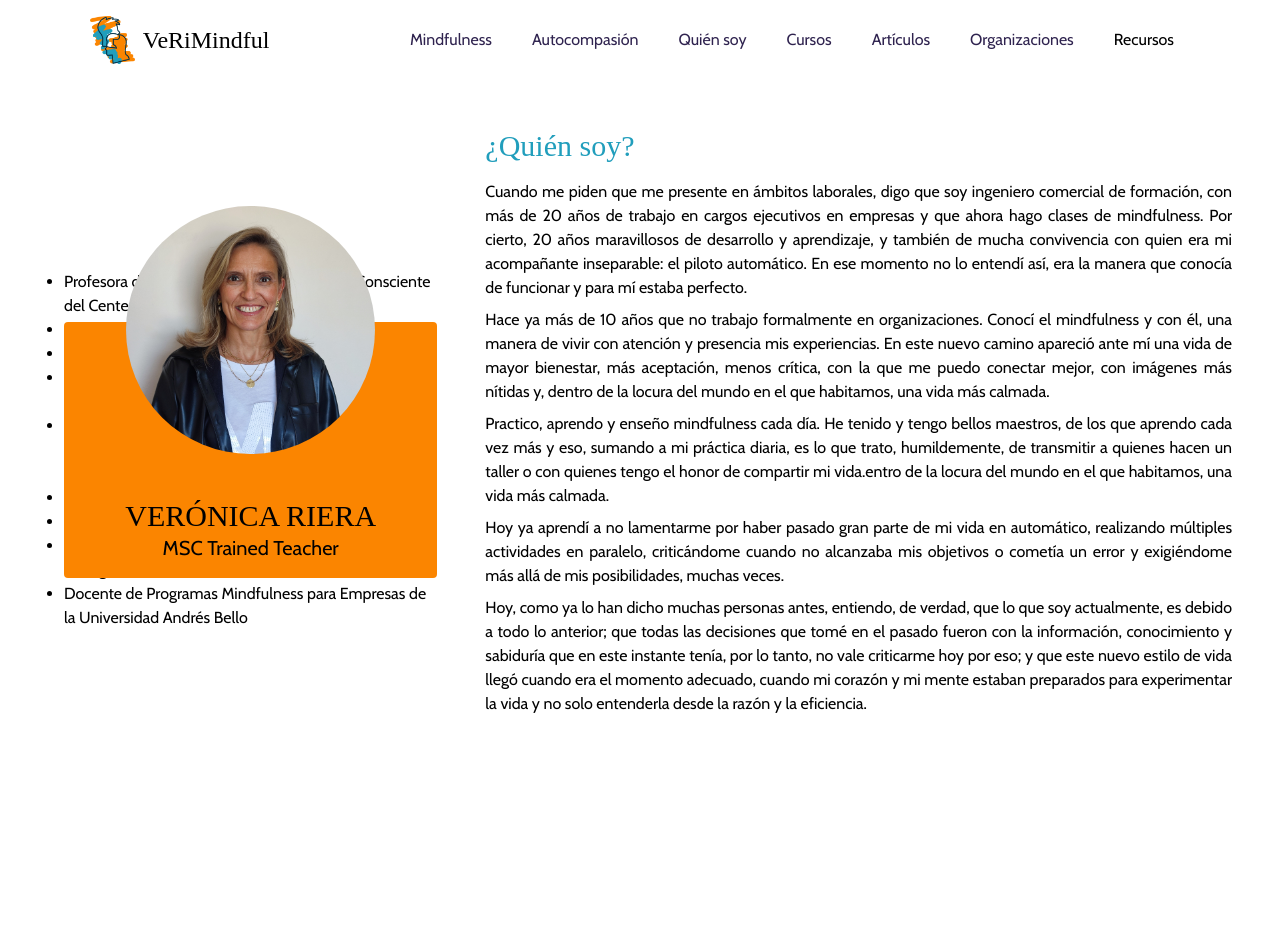
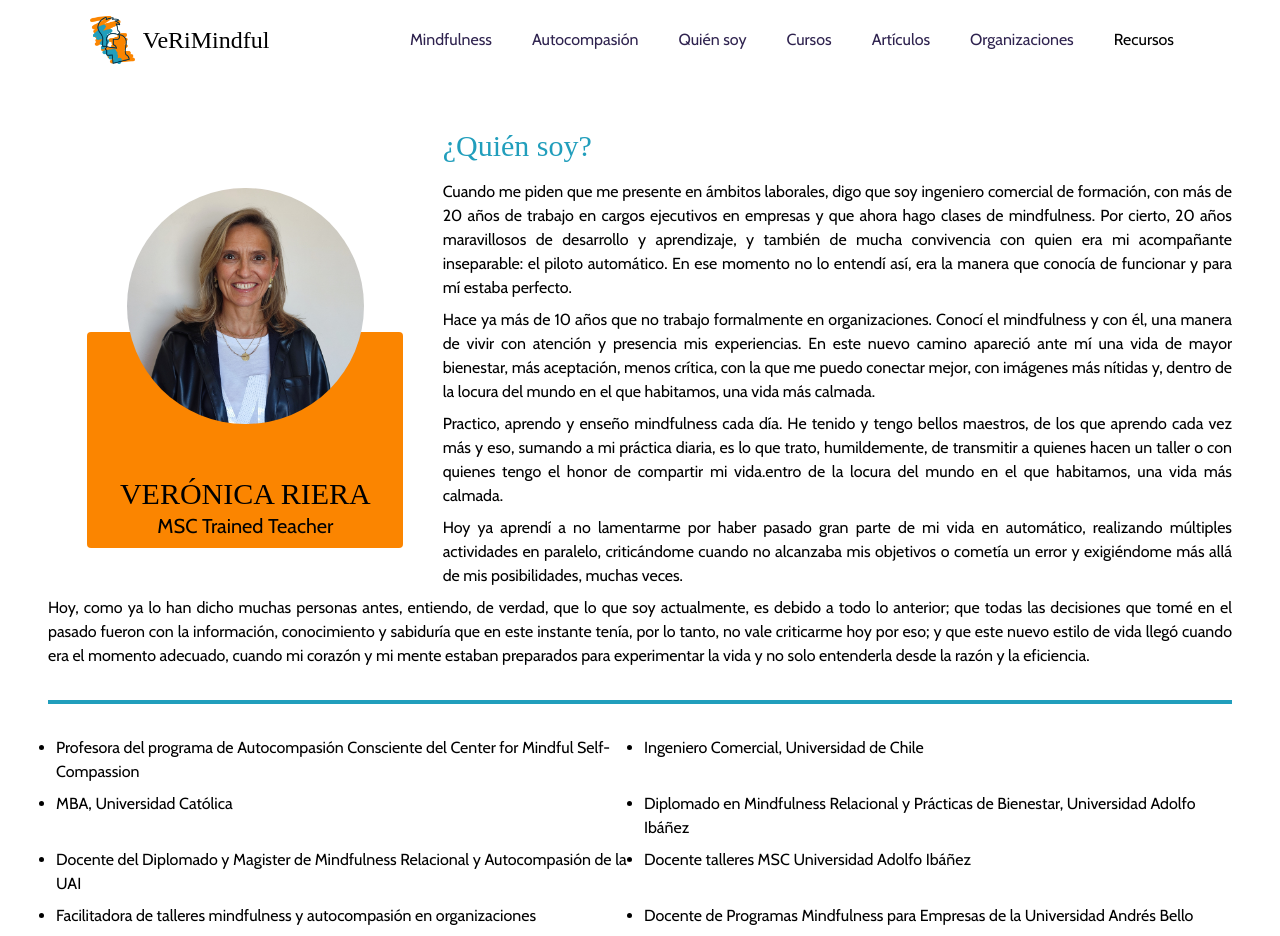
Before and after one commit to nanglada/Frontend-VeRiMindful, a React (Vite) app: page /us in a window 1280 px wide. Before the commit the page ends 800 px from the top, so only its background shows below. Built offline with nearby package versions, Linux system fonts and the light colour scheme.

Commit message:
fix: style in about us

```diff
--- a/src/components/aboutus/Us.tsx
+++ b/src/components/aboutus/Us.tsx
@@ -6,31 +6,19 @@ export default function Us(){
     return (
         <>
         <Navbar/>
-        <div>
+        <div className="mx-12">
         <div className="md:flex place-items-center">
-        <div className="grid place-items-center md:w-1/3 md:ml-16 mt-[60%] relative md:mt-24 mx-8 md:mx-0">
-            <img src={AboutMe} alt="Verónica Riera" className="z-20 w-2/3 h-auto rounded-full absolute mb-60"/>
-
-
-            <div className="pb-4 rounded absolute w-full bg-orange1">
-                <h2 className="mt-44 text-center text-3xl font-logo">VERÓNICA RIERA</h2>
+        <div className="w-1/3">
+            <div className="relative top-0 left-0 grid place-items-center">
+            <img src={AboutMe} alt="Verónica Riera" className="z-20 mb-16 w-3/5 h-auto rounded-full relative top-0"/>
+            <div className="absolute top-36 bg-orange1 px-8 pb-2 w-4/5 rounded">
+                <h2 className="mt-36 text-center text-3xl font-logo">VERÓNICA RIERA</h2>
                 <p className="text-center text-xl">MSC Trained Teacher</p>
-
             </div>
-            <ul className="list-disc">
-                <li>Profesora del programa de Autocompasión Consciente del Center for Mindful Self- Compassion</li>
-                <li>Ingeniero Comercial, Universidad de Chile</li>
-                <li>MBA, Universidad Católica</li>
-                <li>Diplomado en Mindfulness Relacional y Prácticas de Bienestar, Universidad Adolfo Ibáñez</li>
-                <li>Docente del Diplomado y Magister de Mindfulness Relacional y Autocompasión de la Universidad Adolfo Ibáñez</li>
-                <li>Docente talleres MSC Universidad Adolfo Ibáñez</li>
-                <li>Co-Gestora de BrotaConsult</li>
-                <li>Facilitadora de talleres mindfulness y autocompasión en organizaciones</li>
-                <li>Docente de Programas Mindfulness para Empresas de la Universidad Andrés Bello</li>
-            </ul>
+            </div>
         </div>
-        <div className="md:w-2/3 md:mx-12 mx-8">
-            <h2 className="text-3xl text-blue1 font-logo text-left mb-4 md:mt-12 mt-48">¿Quién soy?</h2>
+        <div className="md:w-2/3">
+            <h2 className="text-3xl text-blue1 font-logo text-left mb-4 md:mt-12">¿Quién soy?</h2>
             <p className="text-justify mb-2">
                 Cuando me piden que me presente en ámbitos laborales, digo que soy ingeniero
                 comercial de formación, con más de 20 años de trabajo en cargos ejecutivos en
@@ -59,7 +47,9 @@ export default function Us(){
                 alcanzaba mis objetivos o cometía un error y exigiéndome más allá de mis
                 posibilidades, muchas veces.
             </p>
-            <p className="text-justify mb-2">
+        </div>
+        </div>
+        <p className="text-justify">
                 Hoy, como ya lo han dicho muchas personas antes, entiendo, de verdad, que lo que
                 soy actualmente, es debido a todo lo anterior; que todas las decisiones que tomé
                 en el pasado fueron con la información, conocimiento y sabiduría que en este
@@ -67,42 +57,18 @@ export default function Us(){
                 estilo de vida llegó cuando era el momento adecuado, cuando mi corazón y mi mente
                 estaban preparados para experimentar la vida y no solo entenderla desde la razón y
                 la eficiencia.
-            </p>
-        </div>
-        </div>
-        {/* <div className="my-8 place-items-center mx-16">
-            <h1 className="text-3xl text-blue1 font-logo text-left mb-4">Mis antecedentes</h1>
-
-        <div className="flex">
-            <div>
-            <h2 className="text-xl font-semibold text-left mb-4 underline">Mis roles</h2>
-            <ul className="list-disc ml-4 marker:text-orange">
-                <li>Profesora del programa de Autocompasión Consciente del Center for Mindful Self- Compassion</li>
-                <li>Ingeniero Comercial, Universidad de Chile</li>
-                <li>MBA, Universidad Católica</li>
-                <li>Diplomado en Mindfulness Relacional y Prácticas de Bienestar, Universidad Adolfo Ibáñez</li>
-                <li>Docente del Diplomado y Magister de Mindfulness Relacional y Autocompasión de la Universidad Adolfo Ibáñez</li>
-                <li>Docente talleres MSC Universidad Adolfo Ibáñez</li>
-                <li>Co-Gestora de BrotaConsult</li>
-                <li>Facilitadora de talleres mindfulness y autocompasión en organizaciones</li>
-                <li>Docente de Programas Mindfulness para Empresas de la Universidad Andrés Bello</li>
+        </p>
+        <hr className="border-blue1 border-2 border my-8"/>
+        <ul className="list-disc ml-2 grid grid-cols-2">
+                <li className="mb-2">Profesora del programa de Autocompasión Consciente del Center for Mindful Self-Compassion</li>
+                <li className="mb-2">Ingeniero Comercial, Universidad de Chile</li>
+                <li className="mb-2">MBA, Universidad Católica</li>
+                <li className="mb-2">Diplomado en Mindfulness Relacional y Prácticas de Bienestar, Universidad Adolfo Ibáñez</li>
+                <li className="mb-2">Docente del Diplomado y Magister de Mindfulness Relacional y Autocompasión de la UAI</li>
+                <li className="mb-2">Docente talleres MSC Universidad Adolfo Ibáñez</li>
+                <li className="mb-2">Facilitadora de talleres mindfulness y autocompasión en organizaciones</li>
+                <li className="mb-2">Docente de Programas Mindfulness para Empresas de la Universidad Andrés Bello</li>
             </ul>
-            </div>
-            <div>
-            <h2 className="text-xl font-semibold text-left mb-4 underline">Cursos, seminarios y otras formaciones</h2>
-            <ul className="list-disc ml-4 marker:text-orange">
-                <li>Curso Neurociencia “La Mente como aliado”, Nazareth Castellanos, 2022</li>
-                <li>Programa MBSR, 8 semanas, Carla García, 2020</li>
-                <li>Curso Formando Directores de Empresas, Universidad Adolfo Ibáñez, 2019</li>
-                <li>Mindful Self-Compassion Teacher Training, Center for Mindfulf Self-Compassion y AEMIND, Madrid, España, 2018</li>
-                <li>Introducción a la Psicología Budista, Instituto Mindfulness, 2018</li>
-                <li>Curso Terapia Centrada en la Compasión, Universidad Austral de Chile, 2017</li>
-                <li>Entrenamiento de Mindfulness y Autocompasión AEMIND (Bilbao, España), 2016</li>
-                <li>Taller Introducción de Mindfulness, Instituto de Mindfulness, 2014</li>
-            </ul>
-            </div>
-        </div>
-        </div> */}
         </div>
         </>
     )
```
